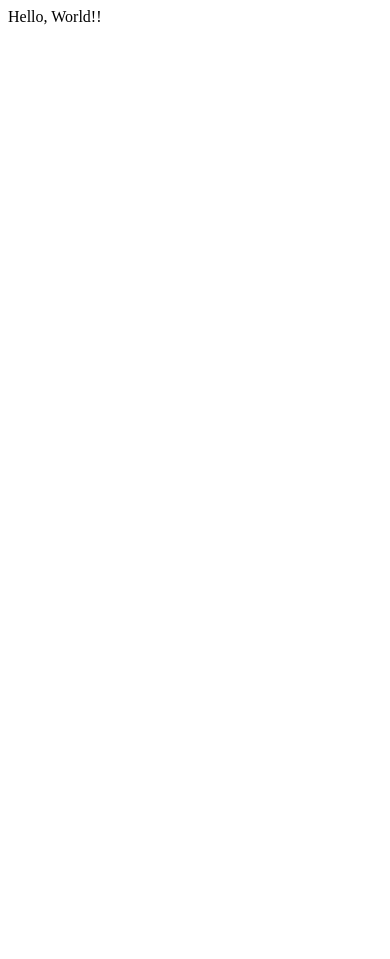
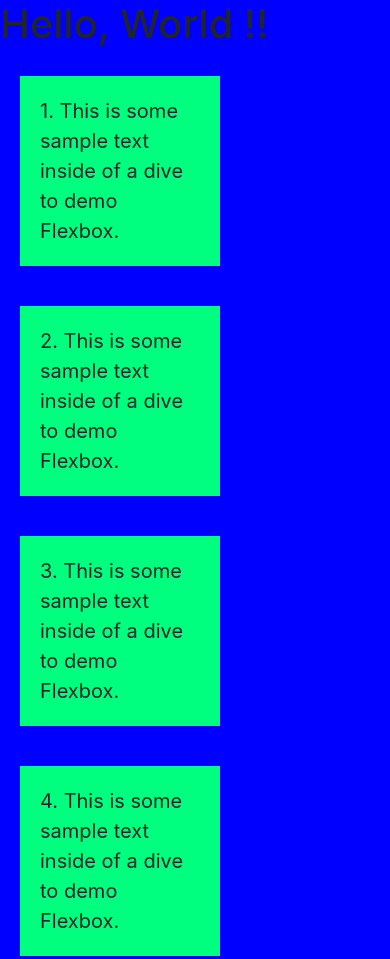
Before and after one commit to niloydatta-hub/niloydatta-hub.github.io, a plain HTML site: page index.html in a window 390 px wide. Shown: the top 959 px of the page. Before the commit the page ends 844 px from the top, so only its background shows below. Drawn offline with nearby package versions, Linux system fonts and the light colour scheme.

Commit message:
Style media and flex property added for responsive ui

```diff
--- a/index.html
+++ b/index.html
@@ -2,10 +2,48 @@
 <html lang="en">
  <head>
 	<title>Hello!</title>
+	<link rel="stylesheet" href="https://stackpath.bootstrapcdn.com/bootstrap/4.5.2/css/bootstrap.min.css" integrity="sha384-JcKb8q3iqJ61gNV9KGb8thSsNjpSL0n8PARn9HuZOnIxN0hoP+VmmDGMN5t9UJ0Z" crossorigin="anonymous">
+	<style>
+		@media (min-width: 600px) {
+			body{
+				background-color: rgb(214, 188, 188);
+			}
+		}
+
+		@media (max-width: 599px){
+			body{
+				background-color: blue;
+			}
+		}
+
+		#container{
+			display:flex;
+			flex-wrap: wrap;
+		}
+
+		#container > div {
+			background-color: springgreen;
+			font-size: 20px;
+			margin: 20px;
+			padding: 20px;
+			width: 200px;
+		}
+	</style>
  </head>
  <body>
 	<div>
-		Hello, World!!
+		<h1> Hello, World !!</h1>
+		<div id="container">
+			<div>1. This is some sample text inside of a dive to demo Flexbox.</div>
+			<div>2. This is some sample text inside of a dive to demo Flexbox.</div>
+			<div>3. This is some sample text inside of a dive to demo Flexbox.</div>
+			<div>4. This is some sample text inside of a dive to demo Flexbox.</div>
+			<div>5. This is some sample text inside of a dive to demo Flexbox.</div>
+			<div>6. This is some sample text inside of a dive to demo Flexbox.</div>
+			<div>7. This is some sample text inside of a dive to demo Flexbox.</div>
+			<div>8. This is some sample text inside of a dive to demo Flexbox.</div>
+			<div>9. This is some sample text inside of a dive to demo Flexbox.</div>
+		</div>
 	</div>
  </body>
 </html>
```
